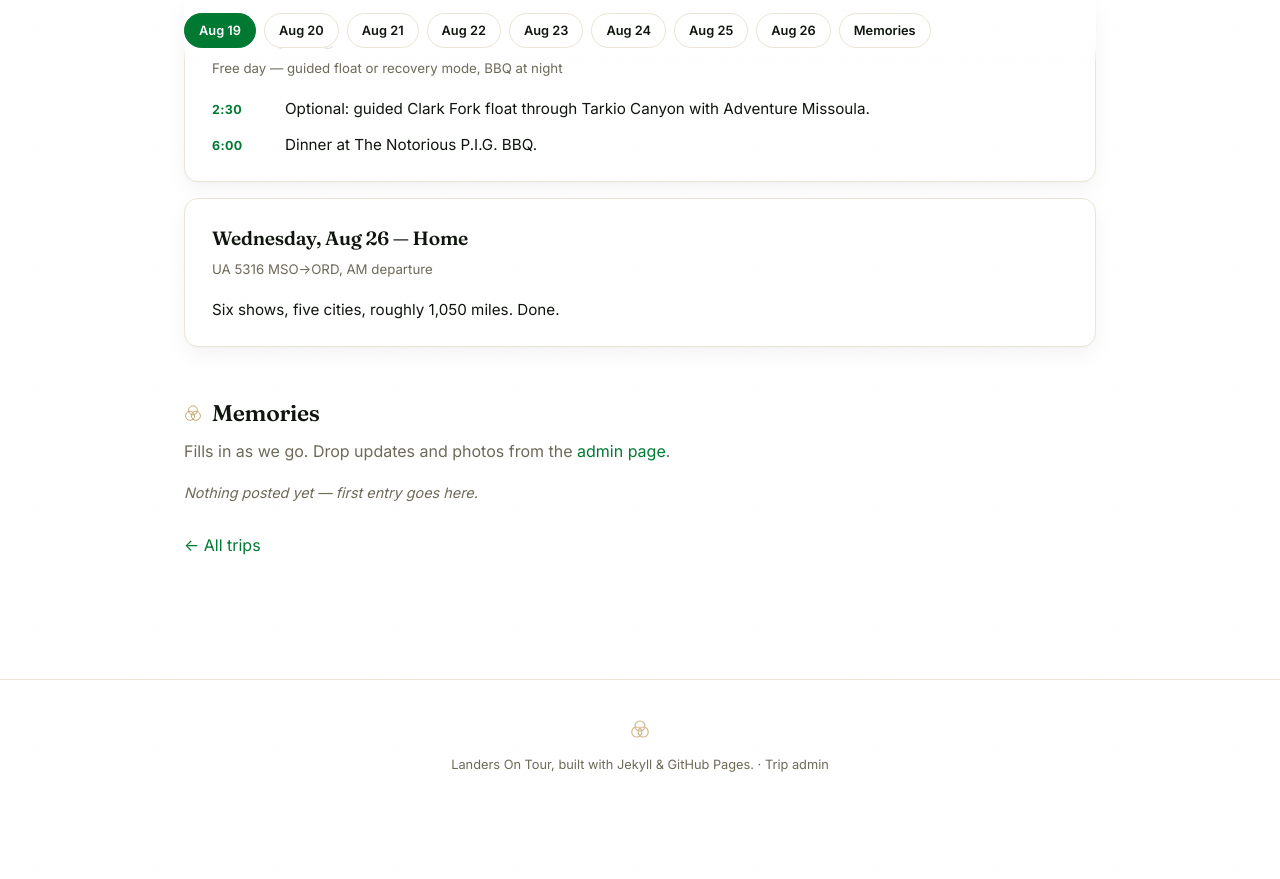
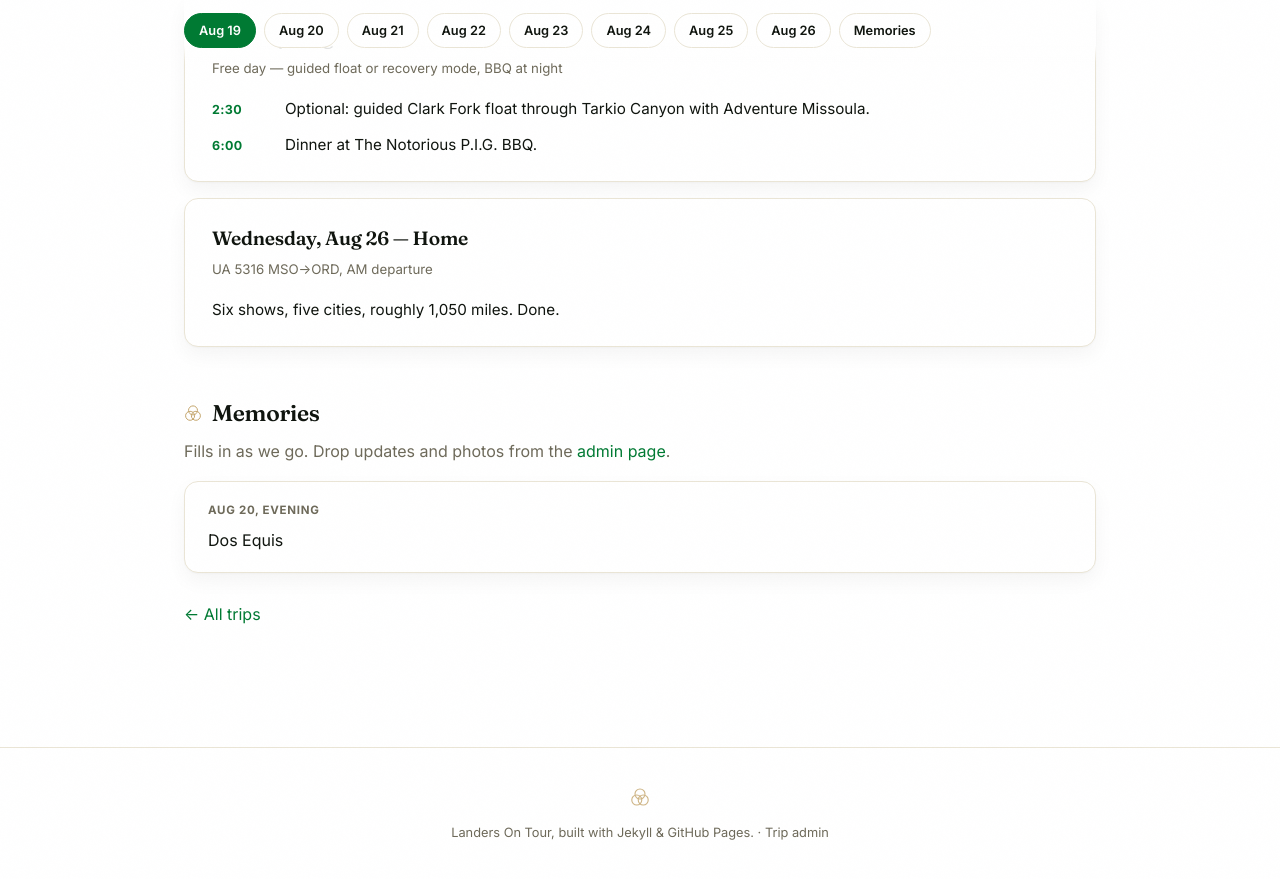
Before and after one commit to bmlanders/adventures, a Jekyll site: the page built from _trips/pnw-2026.md, in a window 1280 px wide and 900 px high, scrolled down 2320 px. Shown: the top 879 px of the window. Built offline with Jekyll 4.4.1, drawn with Linux system fonts in a browser that asks for light colours; before the commit the page ends 3151 px from its top, so only the background shows below that.

Commit message:
Add memory to pnw-2026

```diff
--- a/_trips/pnw-2026.md
+++ b/_trips/pnw-2026.md
@@ -95,6 +95,10 @@ shows:
   <h2>Memories</h2>
   <p class="lede" style="margin-bottom:16px;">Fills in as we go. Drop updates and photos from the <a href="{{ '/admin/' | relative_url }}">admin page</a>.</p>
   <!-- MEMORIES_START -->
-  <p class="memory-empty">Nothing posted yet — first entry goes here.</p>
-  <!-- MEMORIES_END -->
+<div class="memory">
+  <div class="meta">Aug 20, Evening</div>
+  <p>Dos Equis</p>
 </div>
+
+<!-- MEMORIES_END -->
+</div>
```
